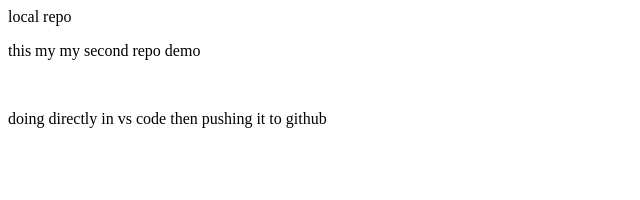
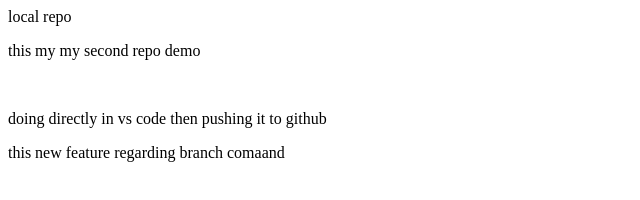
Before and after one commit to sagar192005/localrepo, a plain HTML site: page index.html in a window 1280 px wide. Shown: the whole page, without its empty margins (0-640 px from the left). Drawn offline with Linux system fonts and the light colour scheme.

Commit message:
added nnew line

```diff
--- a/index.html
+++ b/index.html
@@ -2,3 +2,5 @@
 <p> this my my second repo demo</p>
 <br>
 <p> doing directly in vs code then pushing it to github</p>
+
+<p> this new feature regarding branch comaand</p>
```
